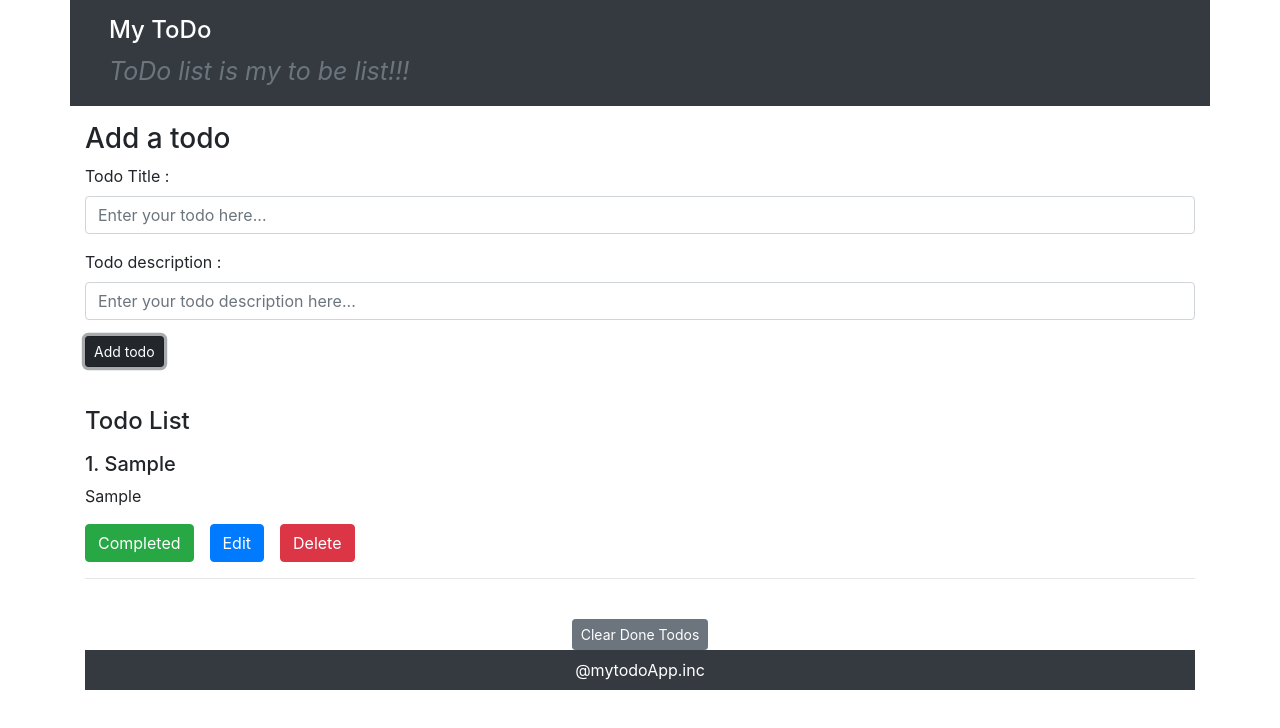
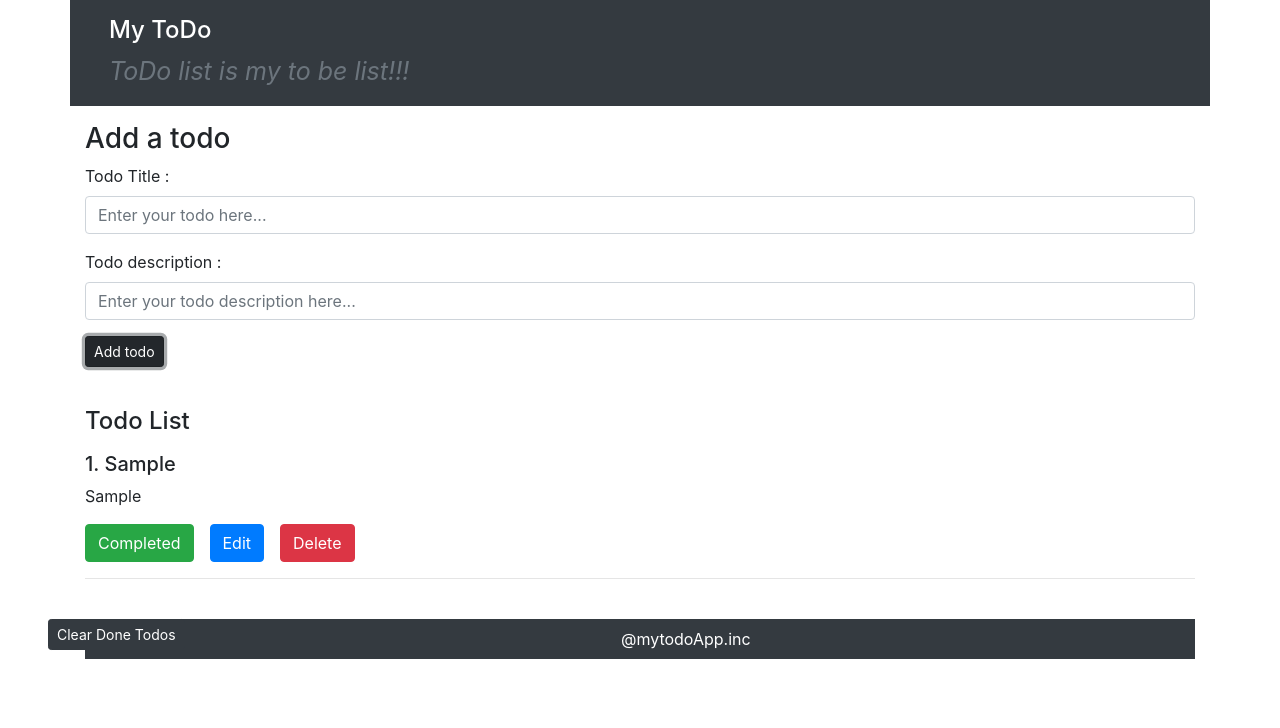
Before and after one commit to bhagya0896/Todo-app, a React (Create React App) app: page / in a window 1280 px wide. Both pictures are taken after typing "Sample", "Sample" into the empty fields and a click on the button "Add todo". Shown: the top 728 px of the page. Built offline with nearby package versions, Linux system fonts and the light colour scheme.

Commit message:
Update App.js

```diff
--- a/src/App.js
+++ b/src/App.js
@@ -66,10 +66,10 @@ function App() {
             <>
               <AddTodo addTodo={addTodo}  todos={todos} setTodos={setTodos} edittodo={edittodo} seteditTodo={seteditTodo} />
               <TodoList todos={todos} setTodos={setTodos} edittodo={edittodo} seteditTodo={seteditTodo} />
-         {todos.length===0?"":
-        <div class="text-center">
-           <button type="button" class="btn btn-secondary btn-sm" onClick={()=>handleFilter()}>Clear Done Todos</button>
-        </div>
+          {todos.length===0?"":
+
+           <button type="button" class="btn btn-dark btn-sm float-left ml-5" onClick={()=>handleFilter()}>Clear Done Todos</button>
+
         }
             </>
           </Route>
```
